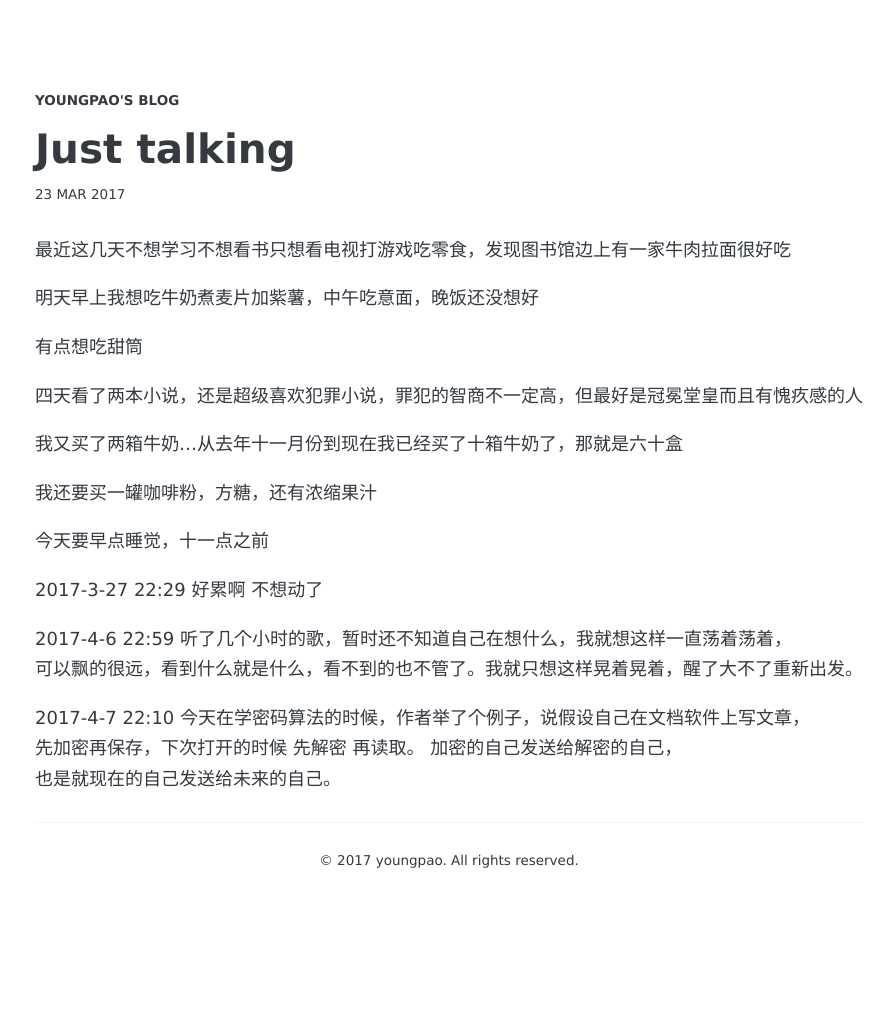
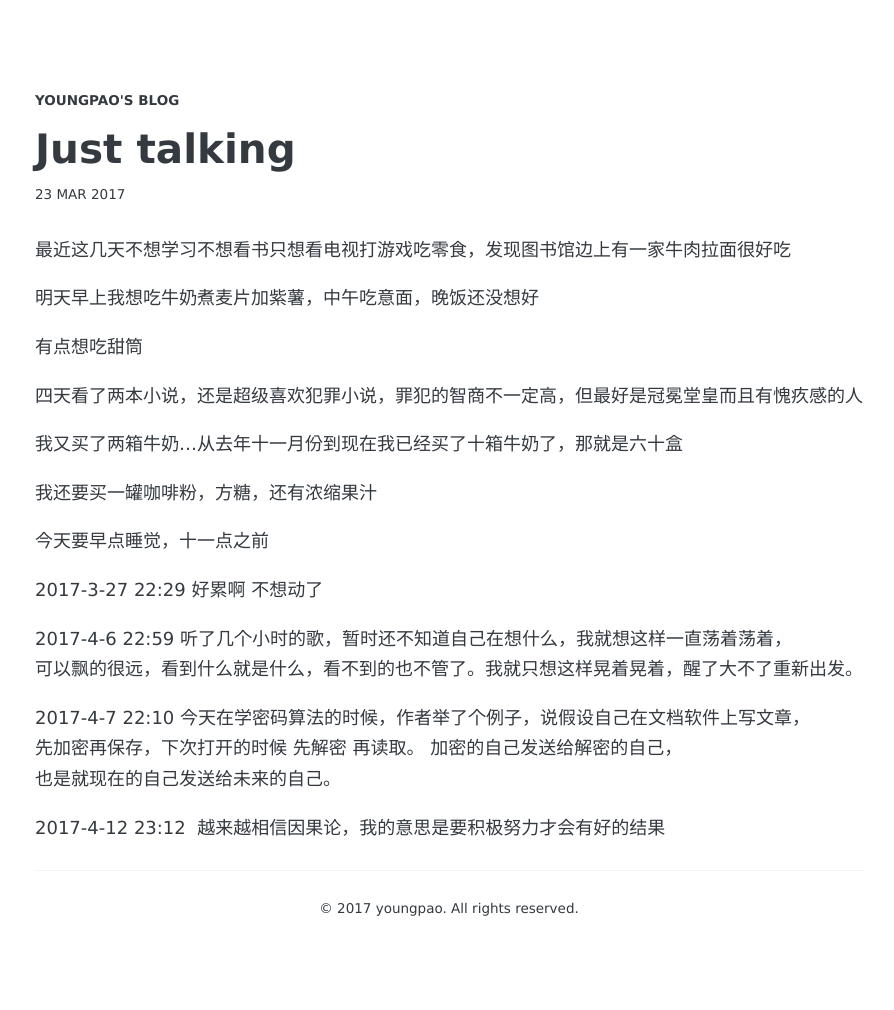
Before and after one commit to youngpao/youngpao.github.io, a Jekyll site: the page built from _posts/2017-3-23-just talking.md, in a window 1280 px wide. Shown: the whole page, without its empty margins (191-1085 px from the left). Built offline with Jekyll 4.4.1, drawn with Linux system fonts in a browser that asks for light colours; some web fonts are replaced; before the commit the page ends 961 px from its top, so only the background shows below that.

Commit message:
Update 2017-3-23-just talking.md

```diff
--- a/_posts/2017-3-23-just talking.md
+++ b/_posts/2017-3-23-just talking.md
@@ -17,3 +17,6 @@
 2017-4-6  22:59 听了几个小时的歌，暂时还不知道自己在想什么，我就想这样一直荡着荡着，可以飘的很远，看到什么就是什么，看不到的也不管了。我就只想这样晃着晃着，醒了大不了重新出发。
 
 2017-4-7  22:10 今天在学密码算法的时候，作者举了个例子，说假设自己在文档软件上写文章，先加密再保存，下次打开的时候 先解密 再读取。 加密的自己发送给解密的自己，也是就现在的自己发送给未来的自己。
+
+
+2017-4-12 23:12  越来越相信因果论，我的意思是要积极努力才会有好的结果
```
